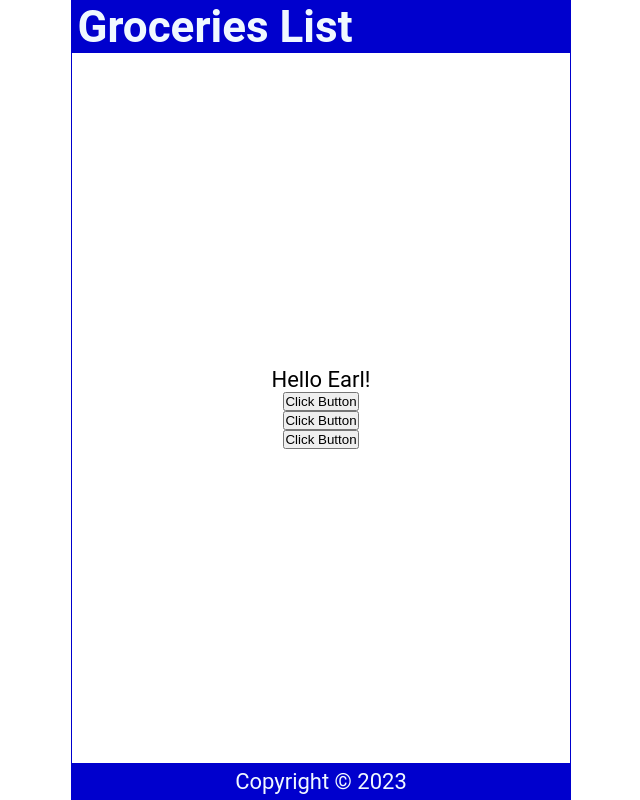
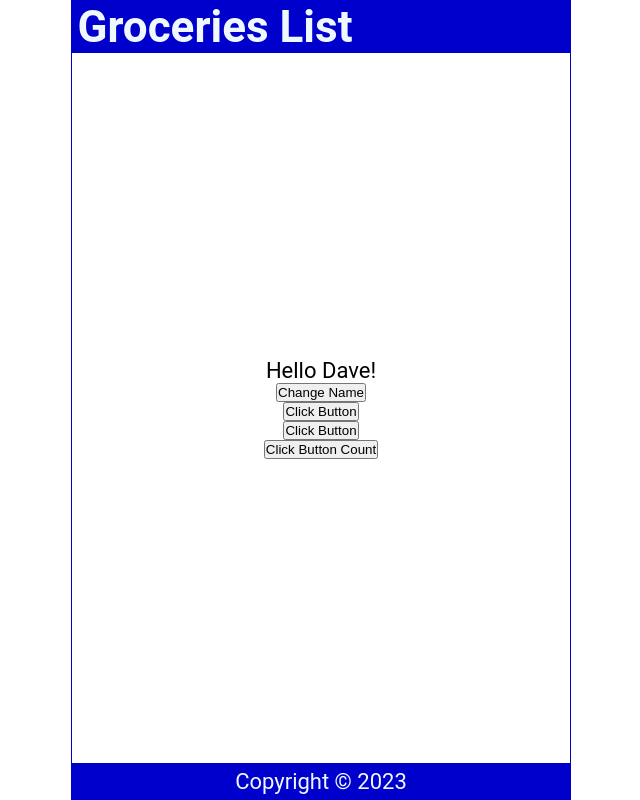
Before and after one commit to drili/React--MARCH-23----6031717496eecbdf74b2b68e405656c99988cdec70f371d0f42f33c311b5e128, a React (Create React App) app in the folder chapter_01/01tut/: page / in a window 1280 px wide. Shown: the whole page, without its empty margins (319-959 px from the left). Built offline with nearby package versions, Linux system fonts and the light colour scheme; the HTML template or start-up script is replaced by a standard one.

Commit message:
🔨 chapter 6 [DONE]

```diff
--- a/chapter_01/01tut/src/Content.js
+++ b/chapter_01/01tut/src/Content.js
@@ -1,15 +1,21 @@
 import React from 'react'
+import { useState } from 'react'
 
 const Content = () => {
+    const [name, setName] = useState("Dave")
+    const [count, setCount] = useState(0)
+
     const handleNameChange = () => {
         const names = ["Dave", "Bob", "Earl", "Kevin"]
         const int = Math.floor(Math.random() * 4)
 
-        return names[int]
+        // return names[int]
+        setName(names[int])
     }
 
     const handleClick = () => {
-        console.log("You clicked it!")
+        setCount(count + 1)
+        console.log(count)
     }
 
     const handleClick2 = (name) => {
@@ -22,11 +28,12 @@
 
     return (
         <main>
-            <p onDoubleClick={handleClick}>Hello {handleNameChange()}!</p>
+            <p onDoubleClick={handleClick}>Hello {name}!</p>
 
-            <button onClick={handleClick}>Click Button</button>
+            <button onClick={handleNameChange}>Change Name</button>
             <button onClick={() => handleClick2(handleNameChange())}>Click Button</button>
             <button onClick={(e) => handleClick3(e)}>Click Button</button>
+            <button onClick={handleClick}>Click Button Count</button>
         </main>
     )
 }
```
